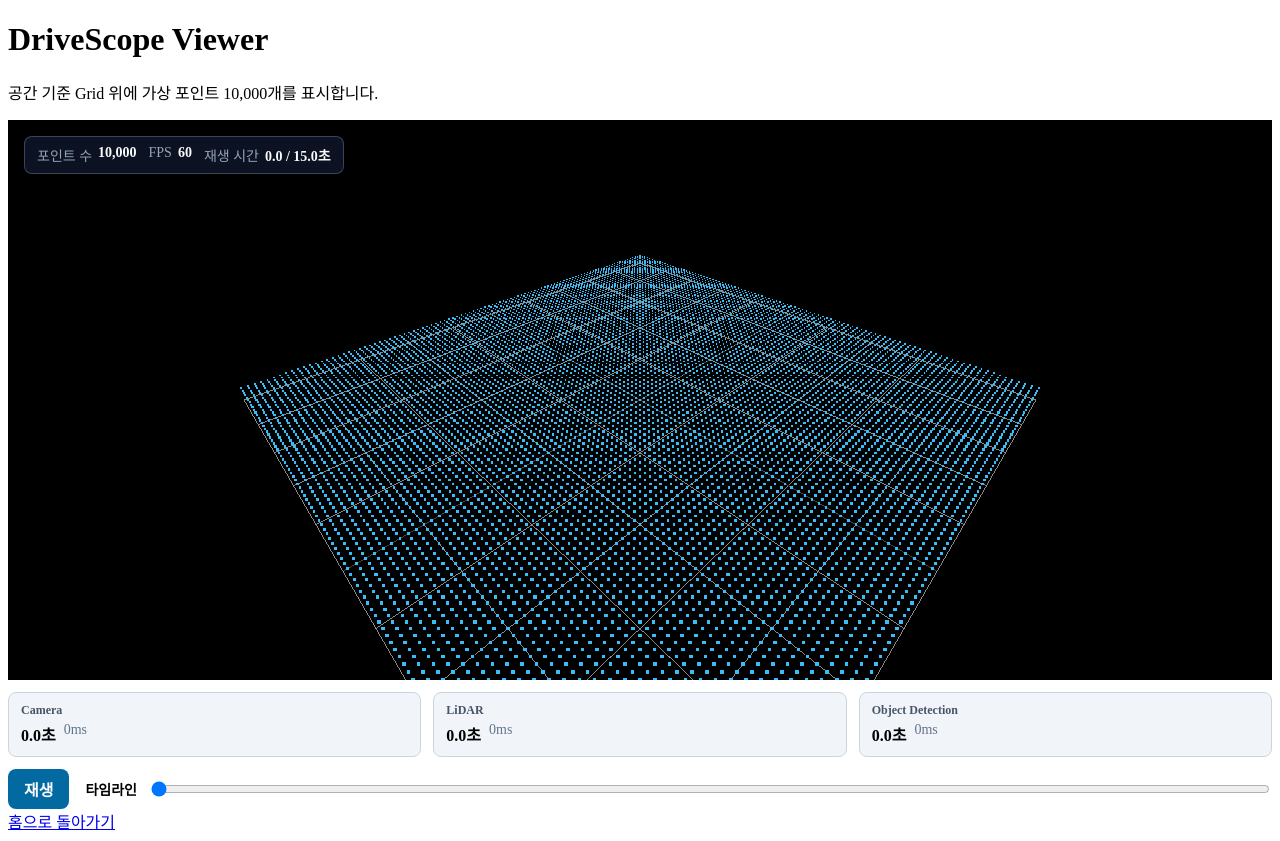
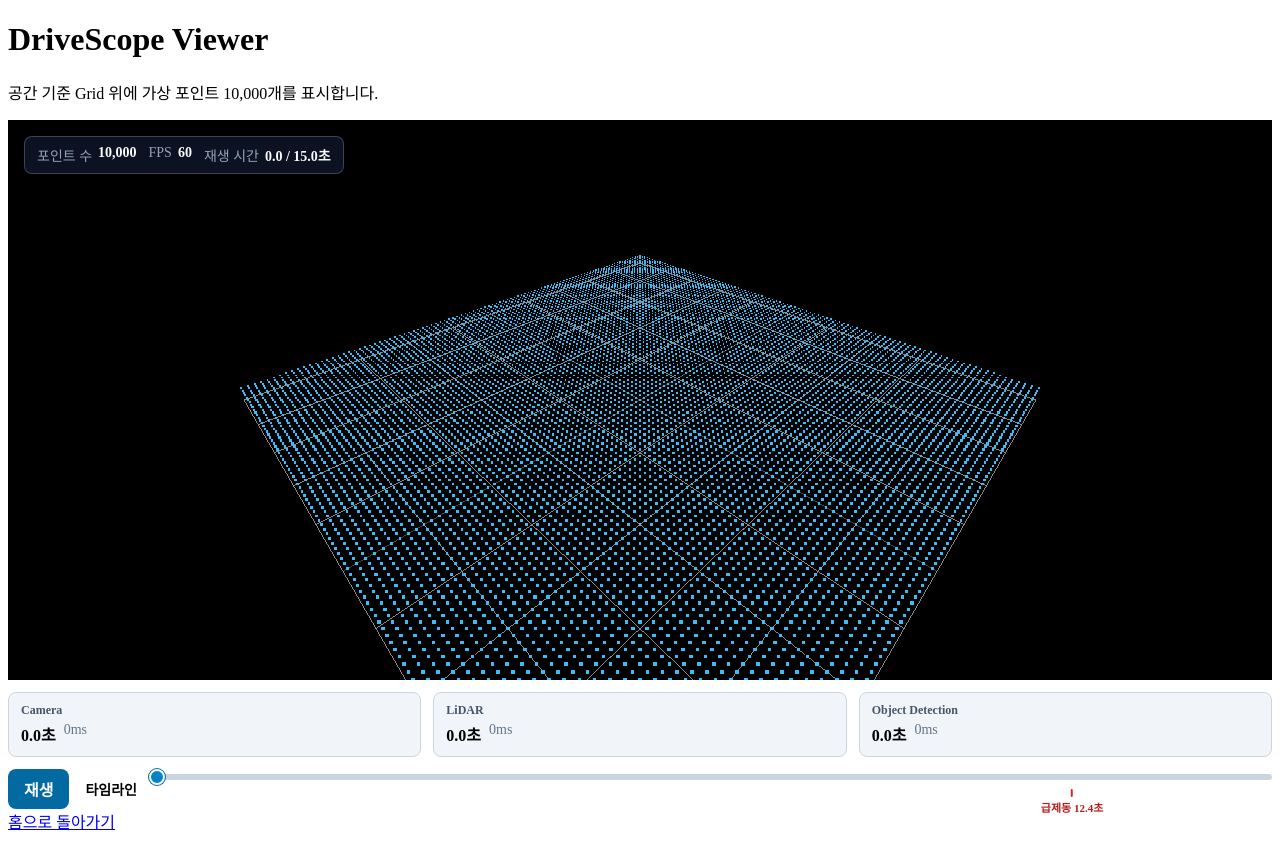
Before and after one commit to DoubleChamp/drivescope-visualizer, a Next.js app: page /viewer in a window 1280 px wide. Built offline with nearby package versions, Linux system fonts and the light colour scheme.

Commit message:
feat: 급제동 이벤트 마커 추가

```diff
--- a/app/viewer/viewer-canvas.module.css
+++ b/app/viewer/viewer-canvas.module.css
@@ -77,7 +77,7 @@
 
 .controls {
   display: flex;
-  align-items: center;
+  align-items: flex-start;
   gap: 1rem;
   margin-top: 0.75rem;
 }
@@ -102,19 +102,102 @@
   outline-offset: 2px;
 }
 
-.timelineLabel {
+.timelineControl {
   display: flex;
   flex: 1;
   align-items: center;
   gap: 0.75rem;
+  min-width: 0;
+}
+
+.timelineLabel {
   font-size: 0.875rem;
   font-weight: 700;
 }
 
-.timeline {
+.timelineTrack {
+  --timeline-thumb-size: 1rem;
+
+  position: relative;
   flex: 1;
   min-width: 0;
+  padding-bottom: 1.5rem;
+}
+
+.timeline {
+  display: block;
+  width: 100%;
+  height: var(--timeline-thumb-size);
+  margin: 0;
+  appearance: none;
+  background: transparent;
   cursor: pointer;
+}
+
+.timeline::-webkit-slider-runnable-track {
+  height: 0.375rem;
+  background: #cbd5e1;
+  border-radius: 9999px;
+}
+
+.timeline::-webkit-slider-thumb {
+  width: var(--timeline-thumb-size);
+  height: var(--timeline-thumb-size);
+  margin-top: -0.3125rem;
+  appearance: none;
+  background: #0284c7;
+  border: 2px solid #f8fafc;
+  border-radius: 50%;
+  box-shadow: 0 0 0 1px #0369a1;
+}
+
+.timeline::-moz-range-track {
+  height: 0.375rem;
+  background: #cbd5e1;
+  border-radius: 9999px;
+}
+
+.timeline::-moz-range-thumb {
+  width: var(--timeline-thumb-size);
+  height: var(--timeline-thumb-size);
+  background: #0284c7;
+  border: 2px solid #f8fafc;
+  border-radius: 50%;
+  box-shadow: 0 0 0 1px #0369a1;
+}
+
+.timeline:focus-visible {
+  outline: 2px solid #38bdf8;
+  outline-offset: 2px;
+}
+
+.timelineEvents {
+  position: absolute;
+  right: calc(var(--timeline-thumb-size) / 2);
+  bottom: 0;
+  left: calc(var(--timeline-thumb-size) / 2);
+  height: 1.25rem;
+  pointer-events: none;
+}
+
+.timelineEvent {
+  position: absolute;
+  top: 0;
+  color: #b91c1c;
+  font-size: 0.6875rem;
+  font-weight: 700;
+  white-space: nowrap;
+  transform: translateX(-50%);
+}
+
+.timelineEvent::before {
+  display: block;
+  width: 0.125rem;
+  height: 0.5rem;
+  margin: 0 auto 0.125rem;
+  background: #dc2626;
+  border-radius: 9999px;
+  content: "";
 }
 
 @media (max-width: 640px) {
--- a/app/viewer/viewer-canvas.tsx
+++ b/app/viewer/viewer-canvas.tsx
@@ -12,6 +12,7 @@ import {
   WebGLRenderer,
 } from "three";
 import { findLatestFrameAtOrBefore } from "./_data/find-latest-frame-at-or-before";
+import type { ScenarioEvent } from "./_data/frame-types";
 import { mockScenario } from "./_data/mock-scenario";
 import styles from "./viewer-canvas.module.css";
 
@@ -21,6 +22,9 @@ const POINT_SPACING = 0.1;
 const FPS_SAMPLE_INTERVAL_MS = 1_000;
 const INITIAL_PLAYBACK_TIME_MS = 0;
 const PLAYBACK_UPDATE_INTERVAL_MS = 100;
+const EVENT_TYPE_LABELS: Record<ScenarioEvent["type"], string> = {
+  "emergency-braking": "급제동",
+};
 
 const formatTimestampDifference = (differenceMs: number) =>
   `${differenceMs > 0 ? "+" : ""}${differenceMs.toLocaleString("ko-KR")}ms`;
@@ -254,9 +258,13 @@ export default function ViewerCanvas() {
         >
           {isPlaying ? "정지" : "재생"}
         </button>
-        <label className={styles.timelineLabel}>
-          <span>타임라인</span>
+        <div className={styles.timelineControl}>
+          <label htmlFor="viewer-timeline" className={styles.timelineLabel}>
+            타임라인
+          </label>
+          <div className={styles.timelineTrack}>
             <input
+              id="viewer-timeline"
               type="range"
               className={styles.timeline}
               min={INITIAL_PLAYBACK_TIME_MS}
@@ -268,7 +276,32 @@ export default function ViewerCanvas() {
                 handleTimelineChange(event.currentTarget.valueAsNumber)
               }
             />
-        </label>
+            <div className={styles.timelineEvents}>
+              {mockScenario.events.map((event) => {
+                const eventLabel = EVENT_TYPE_LABELS[event.type];
+                const eventTimeInSeconds = (event.timestampMs / 1_000).toFixed(
+                  1,
+                );
+                const positionPercent =
+                  (event.timestampMs / mockScenario.durationMs) * 100;
+                const accessibleLabel = `${eventLabel} ${eventTimeInSeconds}초`;
+
+                return (
+                  <span
+                    key={event.id}
+                    role="img"
+                    className={styles.timelineEvent}
+                    style={{ left: `${positionPercent}%` }}
+                    aria-label={accessibleLabel}
+                    title={accessibleLabel}
+                  >
+                    <span aria-hidden="true">{accessibleLabel}</span>
+                  </span>
+                );
+              })}
+            </div>
+          </div>
+        </div>
       </div>
     </div>
   );
```
Also changed, not shown: 4 other files (tests, documents, lock files or other folders). Lines whose indentation alone changed are shown as unchanged.
